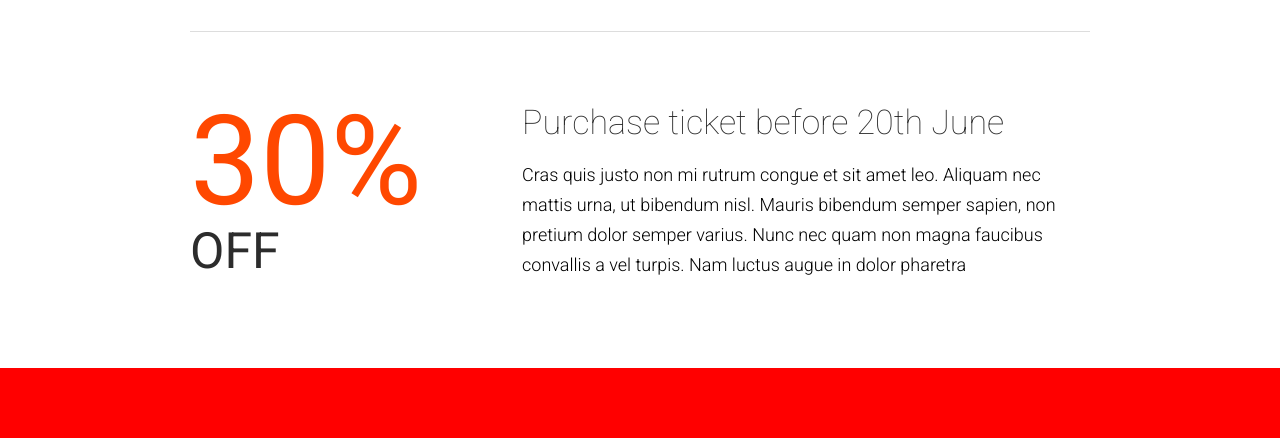
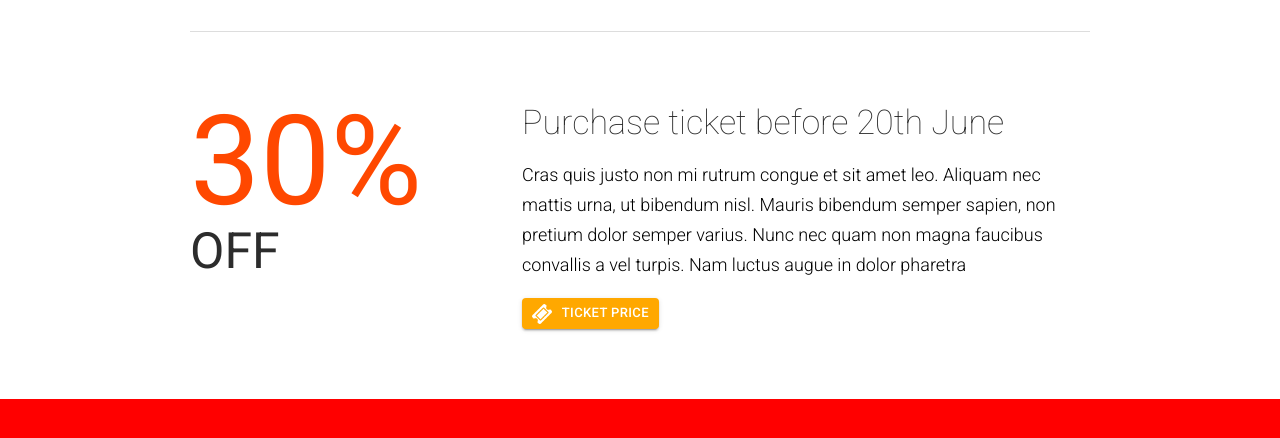
Before and after one commit to Amiralihb27/the_venue, a React (Create React App) app: page / in a window 1280 px wide. Shown: the part 1829-2267 px from the top of the page. Built offline with nearby package versions, Linux system fonts and the light colour scheme.

Commit message:
Add ticket button for discount

```diff
--- a/src/components/highlights/Discount.js
+++ b/src/components/highlights/Discount.js
@@ -1,29 +1,30 @@
 import React, { useEffect, useState } from 'react';
-import { Fade, Slide } from 'react-awesome-reveal'
+import { Fade, Slide } from 'react-awesome-reveal';
+import MyButton from '../utils/MyButton';
 const Discount = () => {
     const end = 30;
-    const [start,setStart]=useState(0)
+    const [start, setStart] = useState(0)
 
 
-    const percentage =() =>{
-        if(start<end){
-            setStart(prevValue=>start+1)
+    const percentage = () => {
+        if (start < end) {
+            setStart(prevValue => start + 1)
         }
     }
 
-    useEffect(()=>{
-        if(start>0 && start<end){
-            setTimeout(()=>{
-                setStart(prevCount => prevCount+1)
-            },30)
+    useEffect(() => {
+        if (start > 0 && start < end) {
+            setTimeout(() => {
+                setStart(prevCount => prevCount + 1)
+            }, 30)
         }
-    },[start])
+    }, [start])
     return (
         <div className='center_wrapper'>
             <div className='discount_wrapper'>
-                <Fade onVisibilityChange={(inview)=>{
-                    if(inview){
-                         percentage()
+                <Fade onVisibilityChange={(inview) => {
+                    if (inview) {
+                        percentage()
                     }
                 }}>
                     <div className='discount_percentage'>
@@ -37,7 +38,18 @@ const Discount = () => {
                             Purchase ticket before 20th June
                         </h3>
                         <p>Cras quis justo non mi rutrum congue et sit amet leo. Aliquam nec mattis urna, ut bibendum nisl. Mauris bibendum semper sapien, non pretium dolor semper varius. Nunc nec quam non magna faucibus convallis a vel turpis. Nam luctus augue in dolor pharetra</p>
-
+                        <MyButton
+                            text="Ticket Price"
+                            link="https://google.com"
+                            size='small'
+                            style={
+                                {
+                                    background: '#ffa800',
+                                    color: '#fff'
+                                }
+                            }
+                            iconTicket={true}
+                        />
                     </div>
                 </Slide>
 
--- /dev/null
+++ b/src/components/utils/MyButton.js
@@ -0,0 +1,31 @@
+import React from 'react';
+import Button from '@mui/material/Button';
+
+import TicketIcon from '../../resources/images/icons/ticket.png';
+import '../../resources/styles.css'; // Import the CSS file for styling
+
+const MyButton = (props) => {
+    return (
+        <Button
+            href={props.link}
+            variant="contained"
+            size={props.size ? props.size : 'large'}
+            className="custom-button" // Add a custom class
+            style={{
+                ...props.style,
+            }}
+        >
+            {props.iconTicket ? (
+                <img
+                    src={TicketIcon}
+                    className="iconImage"
+                    alt="icon_Button"
+                />
+            ) : null}
+
+            {props.text}
+        </Button>
+    );
+};
+
+export default MyButton;
--- a/src/resources/styles.css
+++ b/src/resources/styles.css
@@ -301,6 +301,22 @@ footer .footer_copyright {
     font-weight: 300;
 }
 
+
+/*====================
+       BUTTON By Me
+======================*/
+
+.custom-button {
+    transition: all 0.3s ease;
+}
+
+.custom-button:hover {
+    background-color: #0d47a1; /* Change the background color on hover */
+    transform: scale(1.05); /* Slightly increase size */
+    box-shadow: 0px 4px 12px rgba(0, 0, 0, 0.2); /* Add shadow effect */
+}
+
+
 /*====================
         PRICING
 ======================*/
```
